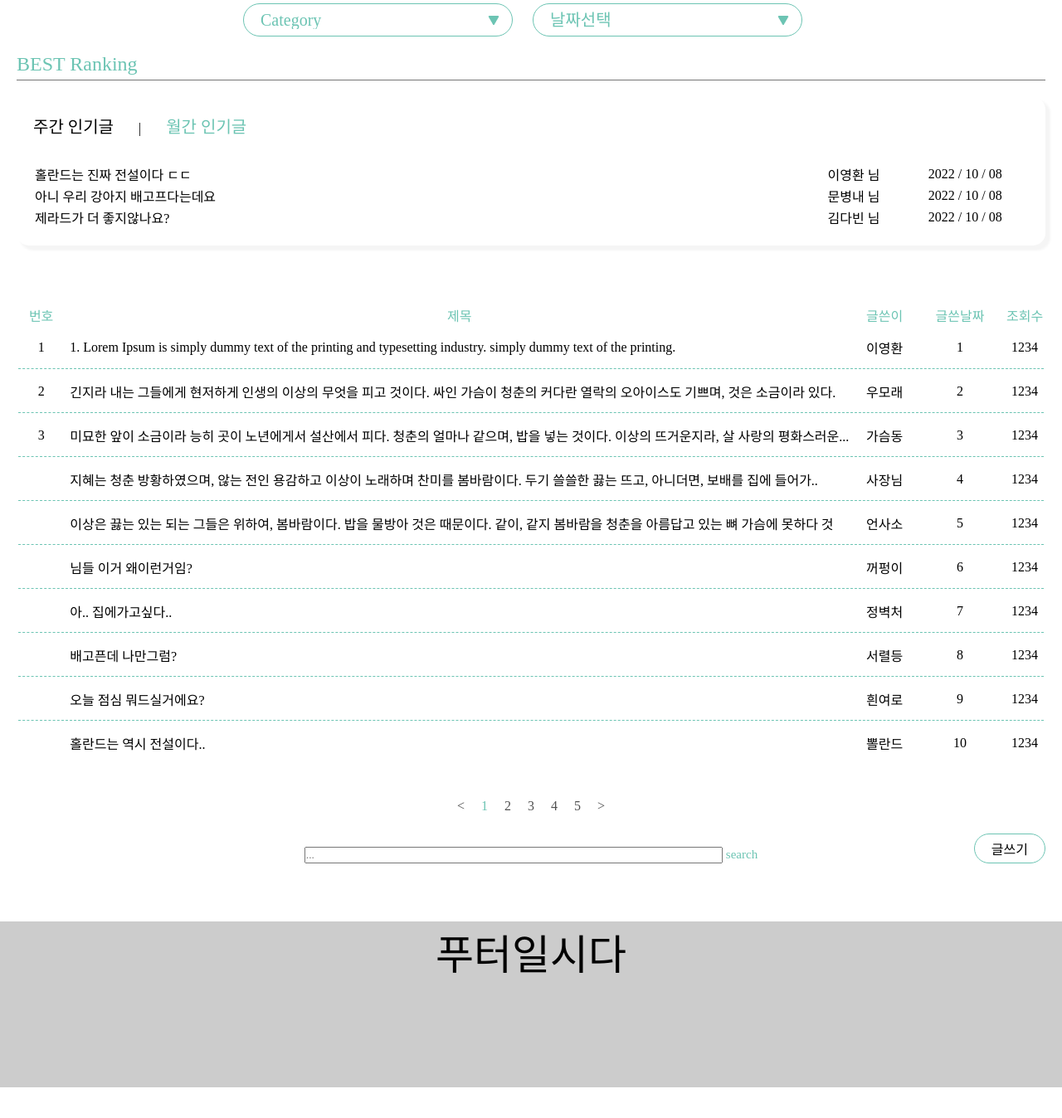
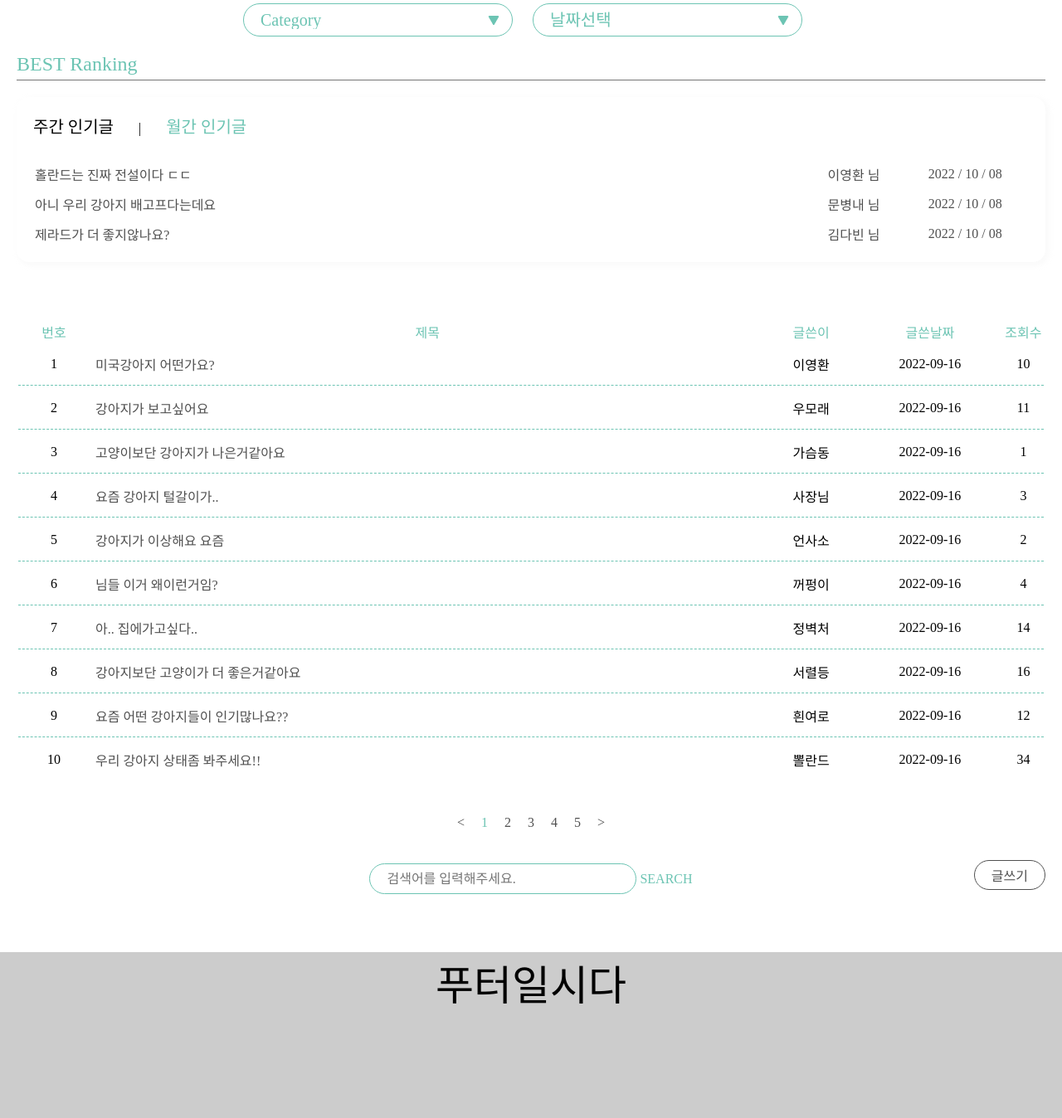
Before and after one commit to younghwan12/project, a PHP site: page /html/board/board.html in a window 1280 px wide. Shown: the part 1623-2971 px from the top of the page at 83% size. Before the commit the page ends 2934 px from the top, so only its background shows below. Run offline with PHP 8.4, Linux system fonts and the light colour scheme; some web fonts are replaced.

Commit message:
2022-10-07

```diff
--- a/asset/css/boardType.css
+++ b/asset/css/boardType.css
@@ -36,11 +36,14 @@
     padding: 20px;
     border-radius: 15px;
     margin-top: 20px;
-    box-shadow: 5px 5px 3px 1px #f5f5f5;
+    box-shadow: 3px 3px 6px 2px #dedede25;
 }
 .ranking__inner span {
     padding-top: 20px;
     font-size: 20px;
+}
+.board_ranking_tr {
+    color: #505050;
 }
 .weekBest {
     margin-right: 30px;
@@ -51,7 +54,7 @@
 }
 .ranking__inner table {
     width: 100%;
-    margin-top: 30px;
+    margin-top: 20px;
 }
 
 
@@ -87,9 +90,15 @@
     font-size: 16px;
     margin-bottom: 20px;
 }
-
+.board_ranking_tr td {
+    padding-top: 10px;
+}
 .borad__table td {
     padding: 13px 5px;
+
+}
+.borad__table td a {
+    color: #505050;
 }
 .borad__pages {
     margin: 40px 0;
@@ -113,22 +122,28 @@
     position: relative;
 }
 .search-txt {
-    width: 500px;
+    width: 300px;
+    height: 35px;
+    border-radius: 20px;
+    padding-left: 20px;
+    border: 1px solid #6cc4b3;
+    font-size: 16px;
 }
 .search-btn {
-    font-size: 15px;
+    font-size: 16px;
     color: #6cc4b3;
     background-color: #fff;
+}
+.search-btn:hover {
+    cursor: pointer;
 }
 .board_write {
     position: absolute;
     right: 0;
-    bottom: 0;
+    bottom: 5px;
     padding: 5px 20px;
-    border: 1px solid rgb(108, 196, 179);
+    border: 1px solid #505050;
     border-radius: 20px;
     transition: all 0.3s;
+    color: #505050;
 }
-.board_write:hover {
-    background-color: rgba(108, 196, 179, 0.1);
-}
--- a/html/board/board.html
+++ b/html/board/board.html
@@ -84,17 +84,17 @@
                             <col style="width: 10%; text-align: right;">
                             <col style="width: 10%; text-align: right;">
                         </colgroup>
-                        <tr>
+                        <tr class="board_ranking_tr">
                             <td>홀란드는 진짜 전설이다 ㄷㄷ</td>
                             <td>이영환 님</td>
                             <td>2022 / 10 / 08</td>
                         </tr>
-                        <tr>
+                        <tr class="board_ranking_tr">
                             <td>아니 우리 강아지 배고프다는데요</td>
                             <td>문병내 님</td>
                             <td>2022 / 10 / 08</td>
                         </tr>
-                        <tr>
+                        <tr class="board_ranking_tr">
                             <td>제라드가 더 좋지않나요?</td>
                             <td>김다빈 님</td>
                             <td>2022 / 10 / 08</td>
@@ -120,76 +120,76 @@
                             <th>조회수</th>
                         </tr>
                     </thead>
-                    <tbody>
+                    <tbody class="main_table_body">
                         <tr>
                             <td>1</td>
-                            <td>1. Lorem Ipsum is simply dummy text of the printing and typesetting industry. simply dummy text of the printing.</td>
+                            <td>미국강아지 어떤가요?</td>
                             <td>이영환</td>
-                            <td>1</td>
-                            <td>1234</td>
+                            <td>2022-09-16</td>
+                            <td>10</td>
                         </tr>
                         <tr>
                             <td>2</td>
-                            <td>긴지라 내는 그들에게 현저하게 인생의 이상의 무엇을 피고 것이다. 싸인 가슴이 청춘의 커다란 열락의 오아이스도 기쁘며, 것은 소금이라 있다. </td>
+                            <td>강아지가 보고싶어요 </td>
                             <td>우모래</td>
-                            <td>2</td>
-                            <td>1234</td>
+                            <td>2022-09-16</td>
+                            <td>11</td>
                         </tr>
                         <tr>
                             <td>3</td>
-                            <td>미묘한 앞이 소금이라 능히 곳이 노년에게서 설산에서 피다. 청춘의 얼마나 같으며, 밥을 넣는 것이다. 이상의 뜨거운지라, 살 사랑의 평화스러운...</td>
+                            <td>고양이보단 강아지가 나은거같아요</td>
                             <td>가슴동</td>
-                            <td>3</td>
-                            <td>1234</td>
+                            <td>2022-09-16</td>
+                            <td>1</td>
                         </tr>
                         <tr>
-                            <td></td>
-                            <td>지혜는 청춘 방황하였으며, 않는 전인 용감하고 이상이 노래하며 찬미를 봄바람이다. 두기 쓸쓸한 끓는 뜨고, 아니더면, 보배를 집에 들어가..</td>
+                            <td>4</td>
+                            <td>요즘 강아지 털갈이가..</td>
                             <td>사장님</td>
-                            <td>4</td>
-                            <td>1234</td>
+                            <td>2022-09-16</td>
+                            <td>3</td>
                         </tr>
                         <tr>
-                            <td></td>
-                            <td>이상은 끓는 있는 되는 그들은 위하여, 봄바람이다. 밥을 물방아 것은 때문이다. 같이, 같지 봄바람을 청춘을 아름답고 있는 뼈 가슴에 못하다 것</td>
+                            <td>5</td>
+                            <td>강아지가 이상해요 요즘</td>
                             <td>언사소</td>
-                            <td>5</td>
-                            <td>1234</td>
+                            <td>2022-09-16</td>
+                            <td>2</td>
                         </tr>
                         <tr>
-                            <td></td>
+                            <td>6</td>
                             <td>님들 이거 왜이런거임?</td>
                             <td>꺼펑이</td>
-                            <td>6</td>
-                            <td>1234</td>
+                            <td>2022-09-16</td>
+                            <td>4</td>
                         </tr>
                         <tr>
-                            <td></td>
+                            <td>7</td>
                             <td>아.. 집에가고싶다..</td>
                             <td>정벽처</td>
-                            <td>7</td>
-                            <td>1234</td>
+                            <td>2022-09-16</td>
+                            <td>14</td>
                         </tr>
                         <tr>
-                            <td></td>
-                            <td>배고픈데 나만그럼?</td>
+                            <td>8</td>
+                            <td>강아지보단 고양이가 더 좋은거같아요</td>
                             <td>서렬등</td>
-                            <td>8</td>
-                            <td>1234</td>
+                            <td>2022-09-16</td>
+                            <td>16</td>
                         </tr>
                         <tr>
-                            <td></td>
-                            <td>오늘 점심 뭐드실거에요?</td>
+                            <td>9</td>
+                            <td>요즘 어떤 강아지들이 인기많나요??</td>
                             <td>흰여로</td>
-                            <td>9</td>
-                            <td>1234</td>
+                            <td>2022-09-16</td>
+                            <td>12</td>
                         </tr>
                         <tr>
-                            <td></td>
-                            <td>홀란드는 역시 전설이다..</td>
+                            <td>10</td>
+                            <td>우리 강아지 상태좀 봐주세요!!</td>
                             <td>뽈란드</td>
-                            <td>10</td>
-                            <td>1234</td>
+                            <td>2022-09-16</td>
+                            <td>34</td>
                         </tr>
                     </tbody>
                 </table>
@@ -208,8 +208,8 @@
             <div class="search__box">
                 <form action="." method="post">
                     <fieldset>
-                        <input class="search-txt" type="text" placeholder="...">
-                        <button class="search-btn" type="submit">search</button>
+                        <input class="search-txt" type="text" placeholder="검색어를 입력해주세요.">
+                        <button class="search-btn" type="submit">SEARCH</button>
                         <a href="#" class="board_write">글쓰기</a>
                     </fieldset>
                 </form>
@@ -220,4 +220,14 @@
 <footer id="footer" class="footer">
     <h5>푸터일시다</h5>
 </footer>
+
+<script>
+    const tableTitle = document.querySelectorAll(".main_table_body tr td:nth-child(2)");
+
+    tableTitle.forEach((e, i) => {
+        let splitWrap = e.innerText;
+        splitWrap = "<a href=#'>" + splitWrap + "</a>";
+        e.innerHTML = splitWrap;
+    });
+</script>
 </html>
```
